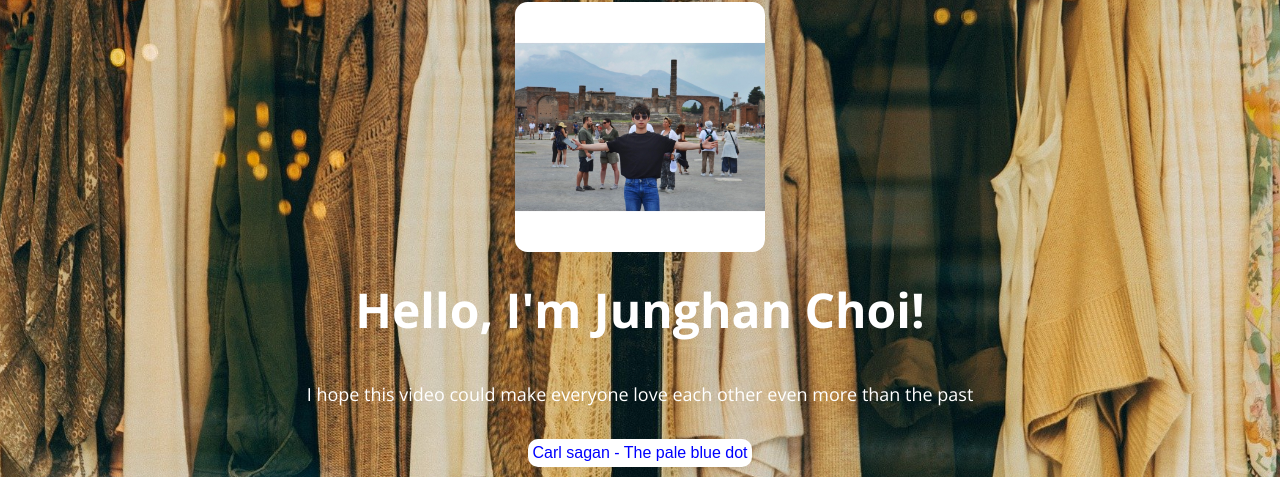
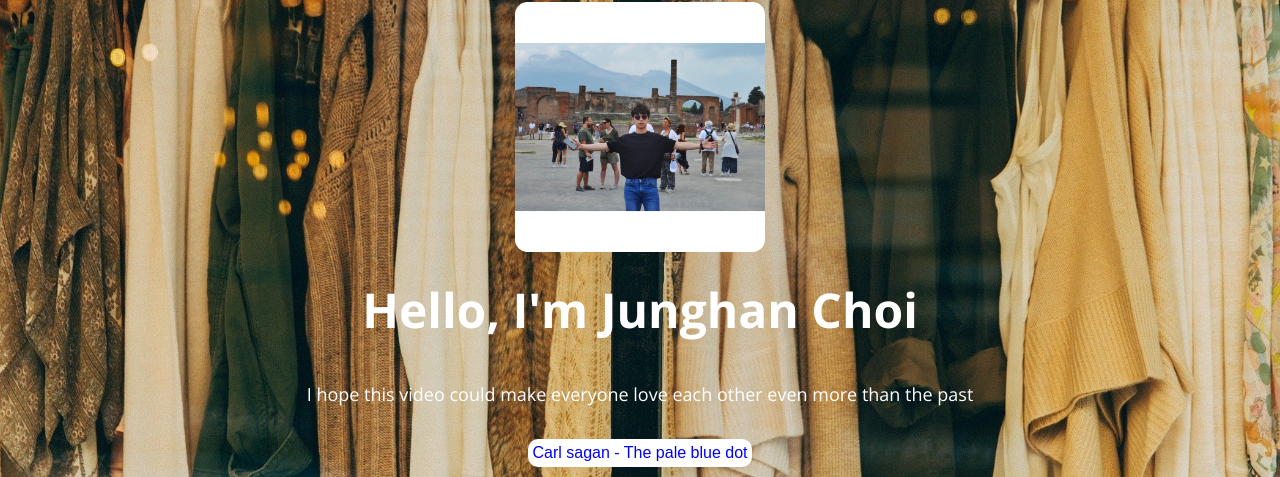
Before and after one commit to cbliss9103/COS, a plain HTML site: page COS__CoverLetter.html in a window 1280 px wide. Shown: the part 323-800 px from the top of the page. Drawn offline with nearby package versions, Linux system fonts and the light colour scheme.

Commit message:
Update COS__CoverLetter.html

```diff
--- a/COS__CoverLetter.html
+++ b/COS__CoverLetter.html
@@ -71,7 +71,7 @@
           alt="Junghan's Profile Photo"
           class="home__avatar"
         />
-        <h1 class="home__title">Hello, I'm Junghan Choi!</h1>
+        <h1 class="home__title">Hello, I'm Junghan Choi</h1>
         <!-- <h2 class="home__description">
           Thank you for coming here :)
         </h2> -->
```
